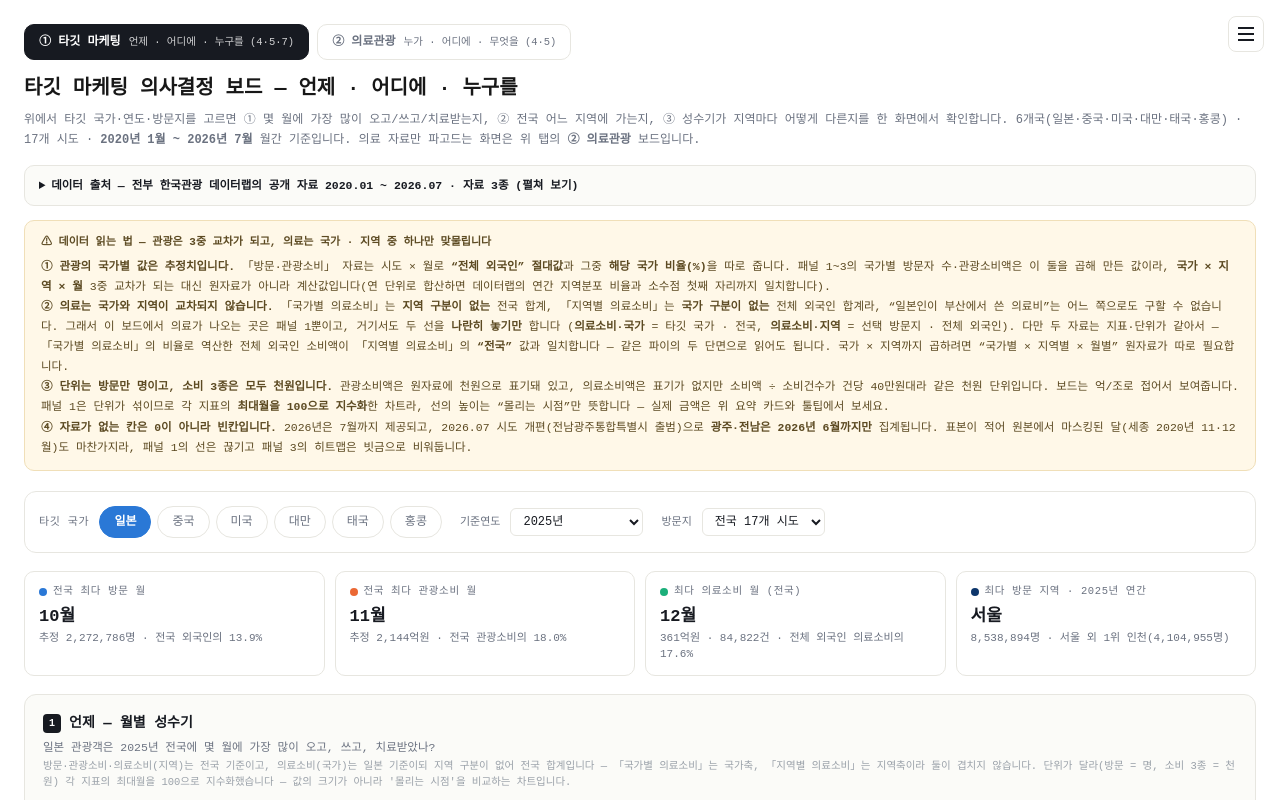
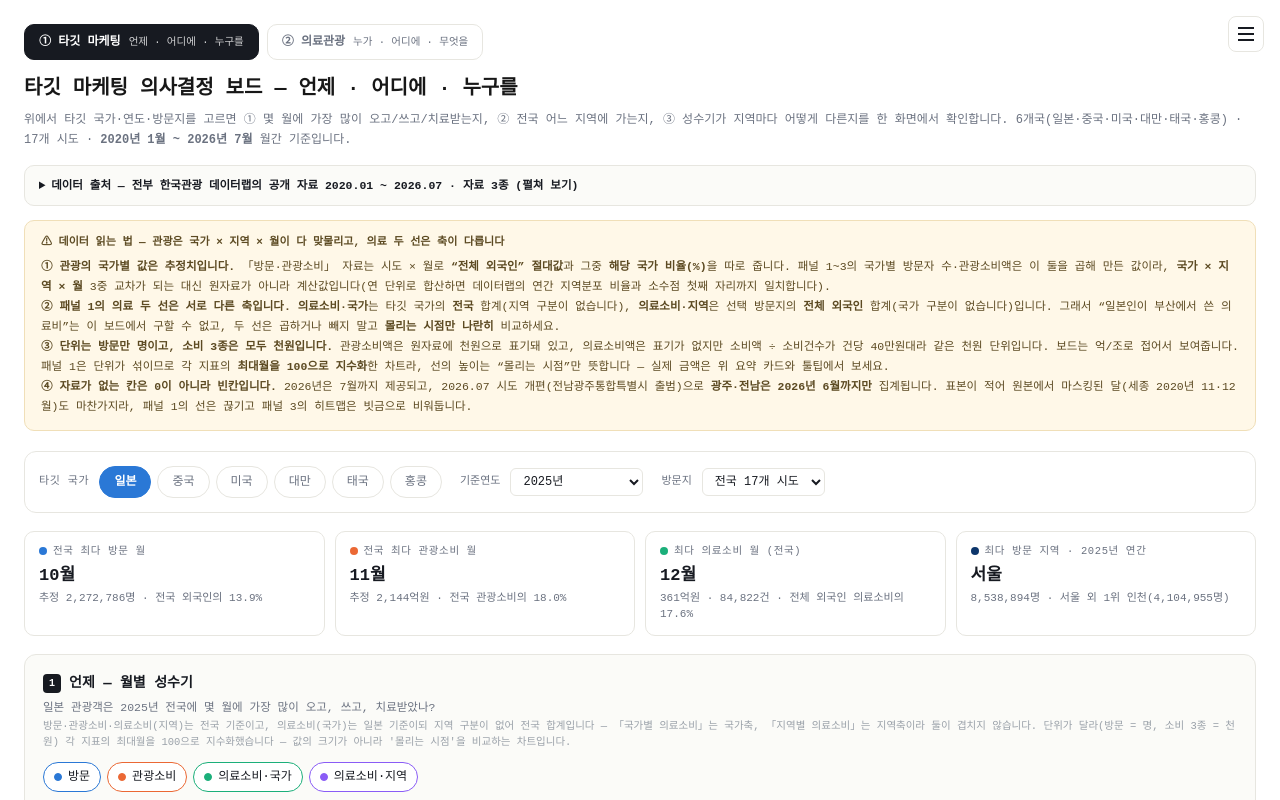
Before and after one commit to Kiip-Corp/target-tour, a Next.js app: page /marketingBoard in a window 1280 px wide. Shown: the top 800 px of the page. Built offline with nearby package versions, Linux system fonts and the light colour scheme.

Commit message:
feat: Refine descriptions in BoardTabs, DataSources, and MedicalBoard for clarity

```diff
--- a/app/(demo)/marketingBoard/BoardTabs.tsx
+++ b/app/(demo)/marketingBoard/BoardTabs.tsx
@@ -5,8 +5,8 @@ const INK = "#171A21";
 const MUTED = "#6B7280";
 
 const TABS = [
-  { href: "/marketingBoard", step: "①", label: "타깃 마케팅", desc: "언제 · 어디에 · 누구를 (4·5·7)" },
-  { href: "/marketingBoard/medical", step: "②", label: "의료관광", desc: "누가 · 어디에 · 무엇을 (4·5)" },
+  { href: "/marketingBoard", step: "①", label: "타깃 마케팅", desc: "언제 · 어디에 · 누구를" },
+  { href: "/marketingBoard/medical", step: "②", label: "의료관광", desc: "누가 · 어디에 · 무엇을" },
 ] as const;
 
 /** 두 보드를 오가는 탭. 서버 컴포넌트라 현재 경로를 props로 받는다. */
--- a/app/(demo)/marketingBoard/DataSources.tsx
+++ b/app/(demo)/marketingBoard/DataSources.tsx
@@ -8,18 +8,18 @@ const DATALAB = "https://datalab.visitkorea.or.kr";
 export type SourceKey = "tour" | "medicalCountry" | "medicalRegion";
 
 /**
- * 보드가 쓰는 원자료 3종. 이름은 화면 문구·차트 범례와 같은 말을 쓴다 —
- * 팀 내부 자료 순번("4번" 등)은 처음 보는 사람이 알 수 없는 정보라 화면에 내보내지 않는다.
+ * 원자료의 고정 정보(이름·메뉴·축·주의)만 여기에 둔다. 어떤 값을 실제로 쓰는지는 보드마다
+ * 다르므로 페이지가 `fields`로 넘긴다 — 그 보드에 없는 지표까지 설명하면 안 되기 때문이다.
+ * 이름은 화면 문구·차트 범례와 같은 말을 쓰고, 팀 내부 자료 순번은 화면에 내보내지 않는다.
  */
 const SOURCES: Record<
   SourceKey,
-  { name: string; menu: string; href: string; gives: string; axis: string; basis: string }
+  { name: string; menu: string; href: string; axis: string; basis: string }
 > = {
   tour: {
     name: "방문 · 관광소비",
     menu: "지역별 분석 › 지역별 방문자수/관광소비",
     href: `${DATALAB}/datalab/portal/loc/getAreaVisitDataForm.do`,
-    gives: "시도별 “전체 외국인” 방문자 수(명)와 관광소비액(천원), 그리고 그중 각 국가가 차지하는 비율(%)",
     axis: "국가 · 지역(17개 시도) · 월 — 셋 다 있음",
     basis: "국가별 절대값은 데이터랩이 주지 않아, 전체 외국인 값 × 국가 비율(%)로 계산합니다",
   },
@@ -27,8 +27,6 @@ const SOURCES: Record<
     name: "국가별 의료소비",
     menu: "고부가 관광 › 의료관광 › 국가별 의료소비 추이",
     href: `${DATALAB}/datalab/portal/theme/getMedicalTourSearch.do`,
-    gives:
-      "국가별 의료 소비액(천원)·소비건수와 전체 외국인 대비 비율(%), 진료과목별 구성비(%)",
     axis: "국가 · 월 — 지역 구분 없음(항상 전국 합계)",
     basis: "신한카드 결제 기준이라, 카드로 결제되지 않은 진료비는 잡히지 않습니다",
   },
@@ -36,20 +34,20 @@ const SOURCES: Record<
     name: "지역별 의료소비",
     menu: "고부가 관광 › 의료관광 › 지역별 의료소비 추이",
     href: `${DATALAB}/datalab/portal/theme/getMedicalTourSearch.do`,
-    gives: "시도별·전국 의료 소비액(천원)·소비건수와 진료과목별 구성비(%)",
     axis: "지역 · 월 — 국가 구분 없음(항상 전체 외국인 합계)",
     basis: "신한카드 결제 기준이라, 카드로 결제되지 않은 진료비는 잡히지 않습니다",
   },
 };
 
 /**
- * 보드 머리에 붙는 출처 카드. `use`에는 "이 보드에서 이걸로 무엇을 그리는지"를 넣는다.
+ * 보드 머리에 붙는 출처 카드. 이 보드가 실제로 읽는 컬럼(`fields`)과 그걸로 그리는 것(`use`)만
+ * 적는다 — 다른 탭에서만 쓰는 지표는 그 탭의 카드에 적는다.
  */
 export default function DataSources({
   items,
   period,
 }: {
-  items: { key: SourceKey; use: string }[];
+  items: { key: SourceKey; fields: string; use: string }[];
   period: string;
 }) {
   return (
@@ -70,7 +68,7 @@ export default function DataSources({
       </summary>
 
       <div style={{ marginTop: 10, display: "grid", gap: 10 }}>
-        {items.map(({ key, use }) => {
+        {items.map(({ key, fields, use }) => {
           const s = SOURCES[key];
           return (
             <div
@@ -97,7 +95,7 @@ export default function DataSources({
                   </a>
                 </div>
                 <div>
-                  <span style={{ color: INK }}>들어 있는 값</span> · {s.gives}
+                  <span style={{ color: INK }}>이 보드가 쓰는 값</span> · {fields}
                 </div>
                 <div>
                   <span style={{ color: INK }}>축</span> · {s.axis}
--- a/app/(demo)/marketingBoard/medical/page.tsx
+++ b/app/(demo)/marketingBoard/medical/page.tsx
@@ -14,7 +14,7 @@ export default async function MedicalBoardPage() {
         의료관광 보드 — 누가 · 어디에 · 무엇을
       </h1>
       <p style={{ fontSize: 12, color: "#6B7280", marginBottom: 14, lineHeight: 1.7 }}>
-        관광 자료를 빼고 의료 자료만 모았습니다. ① 어느 나라 외국인이 몇 월에 치료받는지, ② 어느
+        의료 자료만 모은 보드입니다. ① 어느 나라 외국인이 몇 월에 치료받는지, ② 어느
         시도에 소비가 몰리는지, ③ 어느 진료과목에 쓰는지를 국가별·지역별로 나란히 놓습니다.
         6개국 · 17개 시도 · <b>2020년 1월 ~ 2026년 7월</b> 월간 기준입니다.
       </p>
@@ -22,9 +22,16 @@ export default async function MedicalBoardPage() {
       <DataSources
         period="2020.01 ~ 2026.07"
         items={[
-          { key: "medicalCountry", use: "패널 1(국가별 추이)과 패널 3의 국가별 진료과목 구성" },
+          {
+            key: "medicalCountry",
+            fields:
+              "국가별 의료 소비액(천원)·소비건수, 전체 외국인 대비 비율(%), 진료과목별 구성비(%) — 전부 월별",
+            use: "패널 1(국가별 추이)과 패널 3의 국가별 진료과목 구성",
+          },
           {
             key: "medicalRegion",
+            fields:
+              "시도별·전국 의료 소비액(천원)·소비건수(월별)와 진료과목별 구성비(%, 연 단위)",
             use: "패널 2(지역별 지도·랭킹)와 패널 3의 지역별 진료과목 구성, 상단 “전체 외국인” 요약 카드",
           },
         ]}
--- a/app/(demo)/marketingBoard/page.tsx
+++ b/app/(demo)/marketingBoard/page.tsx
@@ -17,7 +17,7 @@ export default async function MarketingBoardPage() {
         위에서 타깃 국가·연도·방문지를 고르면 ① 몇 월에 가장 많이 오고/쓰고/치료받는지, ② 전국
         어느 지역에 가는지, ③ 성수기가 지역마다 어떻게 다른지를 한 화면에서 확인합니다.
         6개국(일본·중국·미국·대만·태국·홍콩) · 17개 시도 · <b>2020년 1월 ~ 2026년 7월</b> 월간
-        기준입니다. 의료 자료만 파고드는 화면은 위 탭의 <b>② 의료관광</b> 보드입니다.
+        기준입니다.
       </p>
 
       <DataSources
@@ -25,15 +25,19 @@ export default async function MarketingBoardPage() {
         items={[
           {
             key: "tour",
+            fields:
+              "시도별 “전체 외국인” 방문자 수(명)·관광소비액(천원)과, 그중 각 국가가 차지하는 비율(%)",
             use: "패널 1~3 전부 — 월별 성수기, 시도별 분포, 지역 × 월 히트맵",
           },
           {
             key: "medicalCountry",
+            fields: "국가별 의료 소비액(천원)·소비건수와 전체 외국인 대비 비율(%)",
             use: "패널 1의 “의료소비·국가” 선과 상단 요약 카드",
           },
           {
             key: "medicalRegion",
-            use: "패널 1의 “의료소비·지역” 선 (지도·랭킹은 ② 의료관광 보드에 있습니다)",
+            fields: "시도별·전국 의료 소비액(천원)",
+            use: "패널 1의 “의료소비·지역” 선",
           },
         ]}
       />
@@ -51,7 +55,7 @@ export default async function MarketingBoardPage() {
         }}
       >
         <b style={{ display: "block", marginBottom: 4, fontSize: 11 }}>
-          ⚠ 데이터 읽는 법 — 관광은 3중 교차가 되고, 의료는 국가 · 지역 중 하나만 맞물립니다
+          ⚠ 데이터 읽는 법 — 관광은 국가 × 지역 × 월이 다 맞물리고, 의료 두 선은 축이 다릅니다
         </b>
         <b>① 관광의 국가별 값은 추정치입니다.</b> 「방문·관광소비」 자료는 시도 × 월로{" "}
         <b>&ldquo;전체 외국인&rdquo; 절대값</b>과 그중 <b>해당 국가 비율(%)</b>을 따로 줍니다.
@@ -59,15 +63,11 @@ export default async function MarketingBoardPage() {
         3중 교차가 되는 대신 원자료가 아니라 계산값입니다(연 단위로 합산하면 데이터랩의 연간
         지역분포 비율과 소수점 첫째 자리까지 일치합니다).
         <br />
-        <b>② 의료는 국가와 지역이 교차되지 않습니다.</b> 「국가별 의료소비」는{" "}
-        <b>지역 구분이 없는</b> 전국 합계, 「지역별 의료소비」는 <b>국가 구분이 없는</b> 전체 외국인
-        합계라, &ldquo;일본인이 부산에서 쓴 의료비&rdquo;는 어느 쪽으로도 구할 수 없습니다. 그래서
-        이 보드에서 의료가 나오는 곳은 패널 1뿐이고, 거기서도 두 선을 <b>나란히 놓기만</b> 합니다
-        (<b>의료소비·국가</b> = 타깃 국가 · 전국, <b>의료소비·지역</b> = 선택 방문지 · 전체 외국인).
-        다만 두 자료는 지표·단위가 같아서 — 「국가별 의료소비」의 비율로 역산한 전체 외국인 소비액이
-        「지역별 의료소비」의 <b>&ldquo;전국&rdquo;</b> 값과 일치합니다 — 같은 파이의 두 단면으로
-        읽어도 됩니다. 국가 × 지역까지 곱하려면 &ldquo;국가별 × 지역별 × 월별&rdquo; 원자료가 따로
-        필요합니다.
+        <b>② 패널 1의 의료 두 선은 서로 다른 축입니다.</b> <b>의료소비·국가</b>는 타깃 국가의{" "}
+        <b>전국</b> 합계(지역 구분이 없습니다), <b>의료소비·지역</b>은 선택 방문지의{" "}
+        <b>전체 외국인</b> 합계(국가 구분이 없습니다)입니다. 그래서 &ldquo;일본인이 부산에서 쓴
+        의료비&rdquo;는 이 보드에서 구할 수 없고, 두 선은 곱하거나 빼지 말고{" "}
+        <b>몰리는 시점만 나란히</b> 비교하세요.
         <br />
         <b>③ 단위는 방문만 명이고, 소비 3종은 모두 천원입니다.</b> 관광소비액은 원자료에 천원으로
         표기돼 있고, 의료소비액은 표기가 없지만 소비액 ÷ 소비건수가 건당 40만원대라 같은 천원
--- a/app/Sidebar.tsx
+++ b/app/Sidebar.tsx
@@ -11,12 +11,12 @@ const NAV_SECTIONS = [
       {
         href: "/marketingBoard",
         label: "marketingBoard",
-        desc: "언제·어디에·누구를 — 타깃 마케팅 의사결정 보드 (4·5·7 통합)",
+        desc: "언제·어디에·누구를 — 타깃 마케팅 의사결정 보드",
       },
       {
         href: "/marketingBoard/medical",
         label: "marketingBoard/medical",
-        desc: "의료관광 보드 — 누가·어디에·무엇을 (4·5 의료 전용)",
+        desc: "의료관광 보드 — 누가·어디에·무엇을",
       },
       {
         href: "/specialtyTreemap",
```
